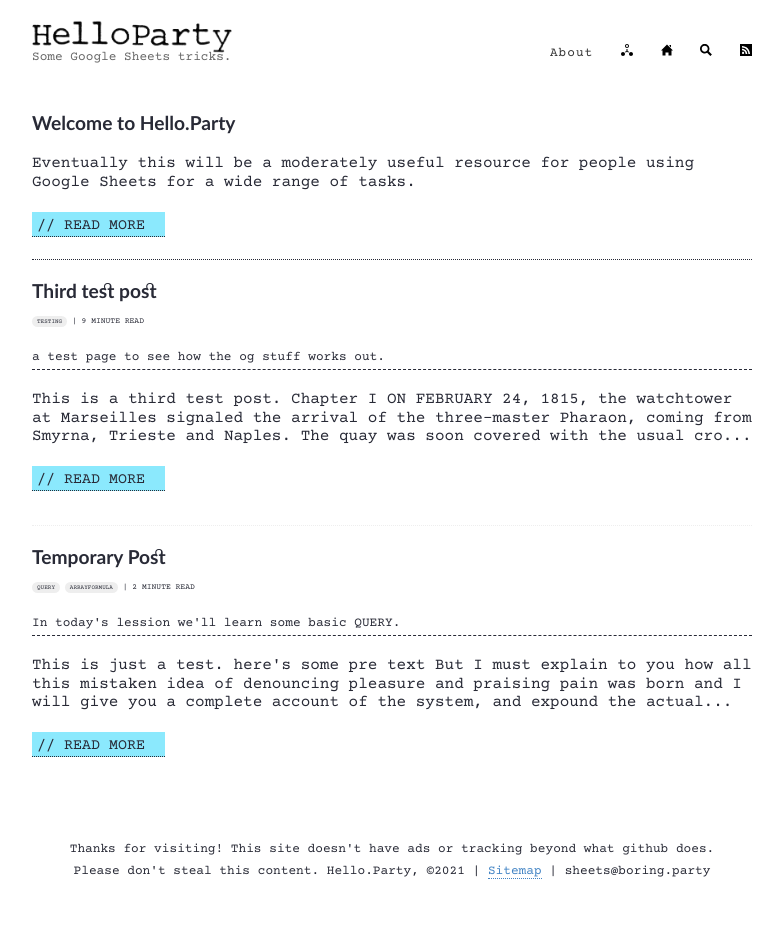
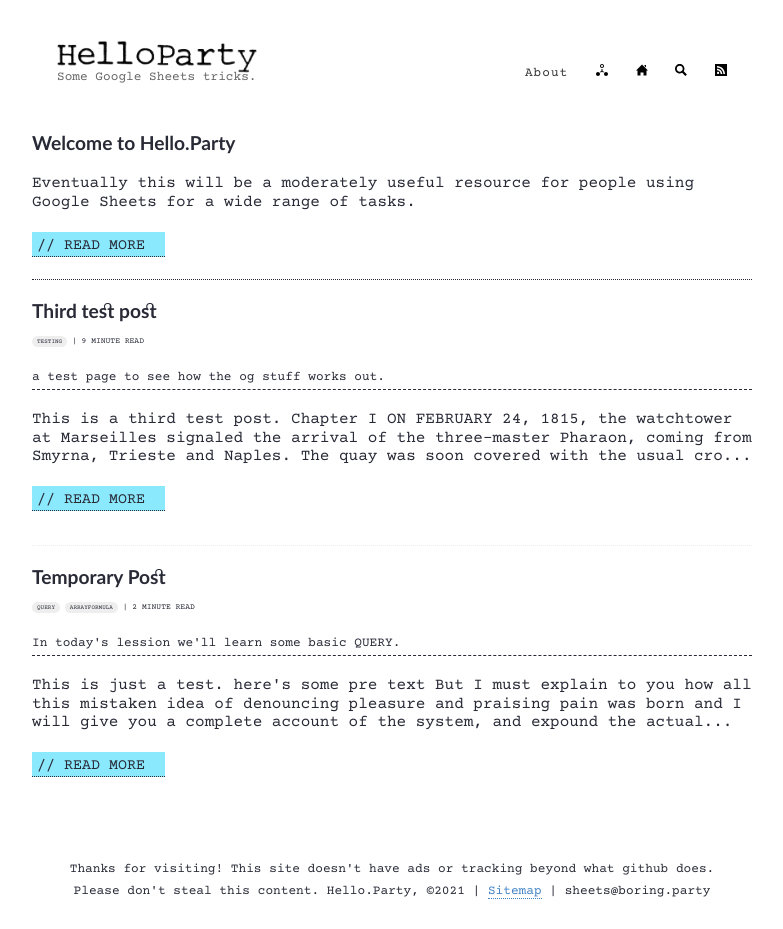
Before and after one commit to hello-party/hello-party-old.github.io, a Jekyll site: the page built from index.html, in a window 1280 px wide. Shown: the whole page, without its empty margins (248-1031 px from the left). Built offline with Jekyll 4.4.1, drawn with Linux system fonts in a browser that asks for light colours; the list of posts is cut into pages by our own code.

Commit message:
Update style.scss

```diff
--- a/assets/style.scss
+++ b/assets/style.scss
@@ -359,6 +359,7 @@
 
 .masthead {
   padding: 20px 0;
+  margin: 20px 25px 0px;
 
   @include mobile {
     text-align: center;
```
